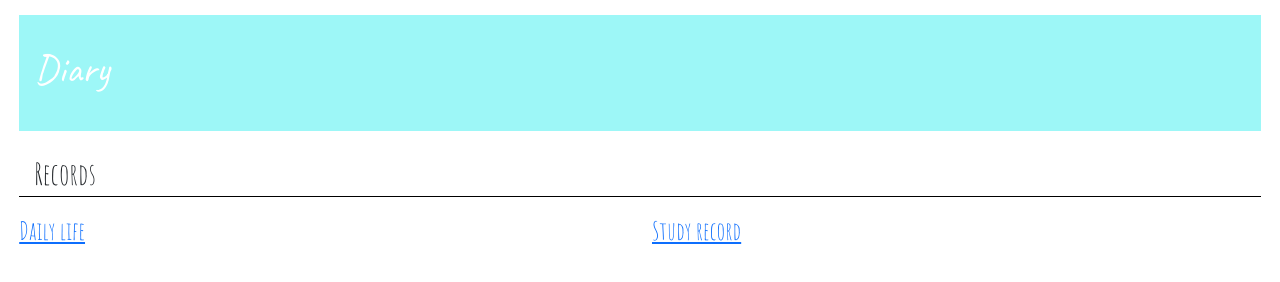
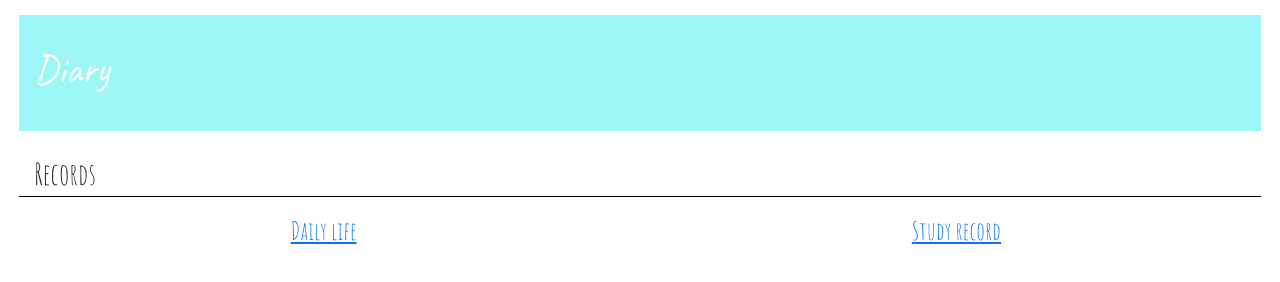
Before and after one commit to Garden-of-Eden-pattern/Diary, a plain HTML site: page index.html in a window 1280 px wide. Drawn offline with nearby package versions, Linux system fonts and the light colour scheme.

Commit message:
change cords of grid system

```diff
--- a/index.html
+++ b/index.html
@@ -23,8 +23,8 @@
 
             <div class="title1">Records</div>
             <div class="row">
-                <div class="category1 col-12 col-sm-6"><a href="link/Diary.html">Daily life</a></div>
-                <div class="category2 col-12 col-sm-6"><a href="link/Study_record.html">Study record</a></div>
+                <div class="category1 col-12 col-md-6"><a href="link/Diary.html">Daily life</a></div>
+                <div class="category2 col-12 col-md-6"><a href="link/Study_record.html">Study record</a></div>
 
             </div>
         </div>
--- a/stylesheet.css
+++ b/stylesheet.css
@@ -17,9 +17,13 @@ header{
 
 .category1{
     font-size:25px;
+    text-align:center;
+    font-family:"Amatic SC",cursive;
 }
 .category2{
     font-size:25px;
+    text-align:center;
+    font-family:"Amatic SC",cursive;
 }
 .title1{
     border-bottom:1px solid black;
@@ -28,7 +32,3 @@ header{
     padding-left:15px;
     margin-bottom:15px;
 }
-a{
-    text-align:center;
-    font-family:"Amatic SC",cursive;
-}
```
